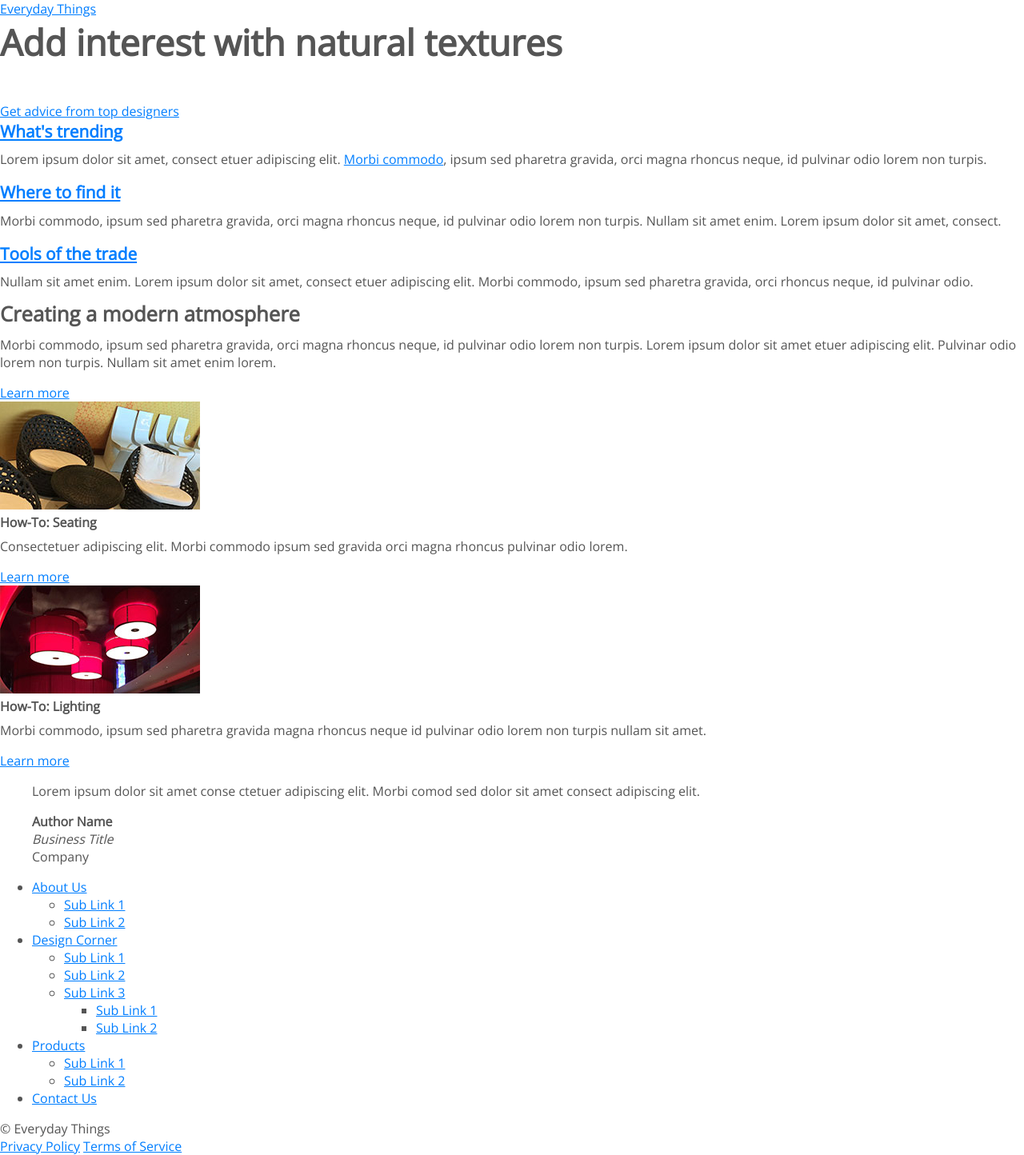
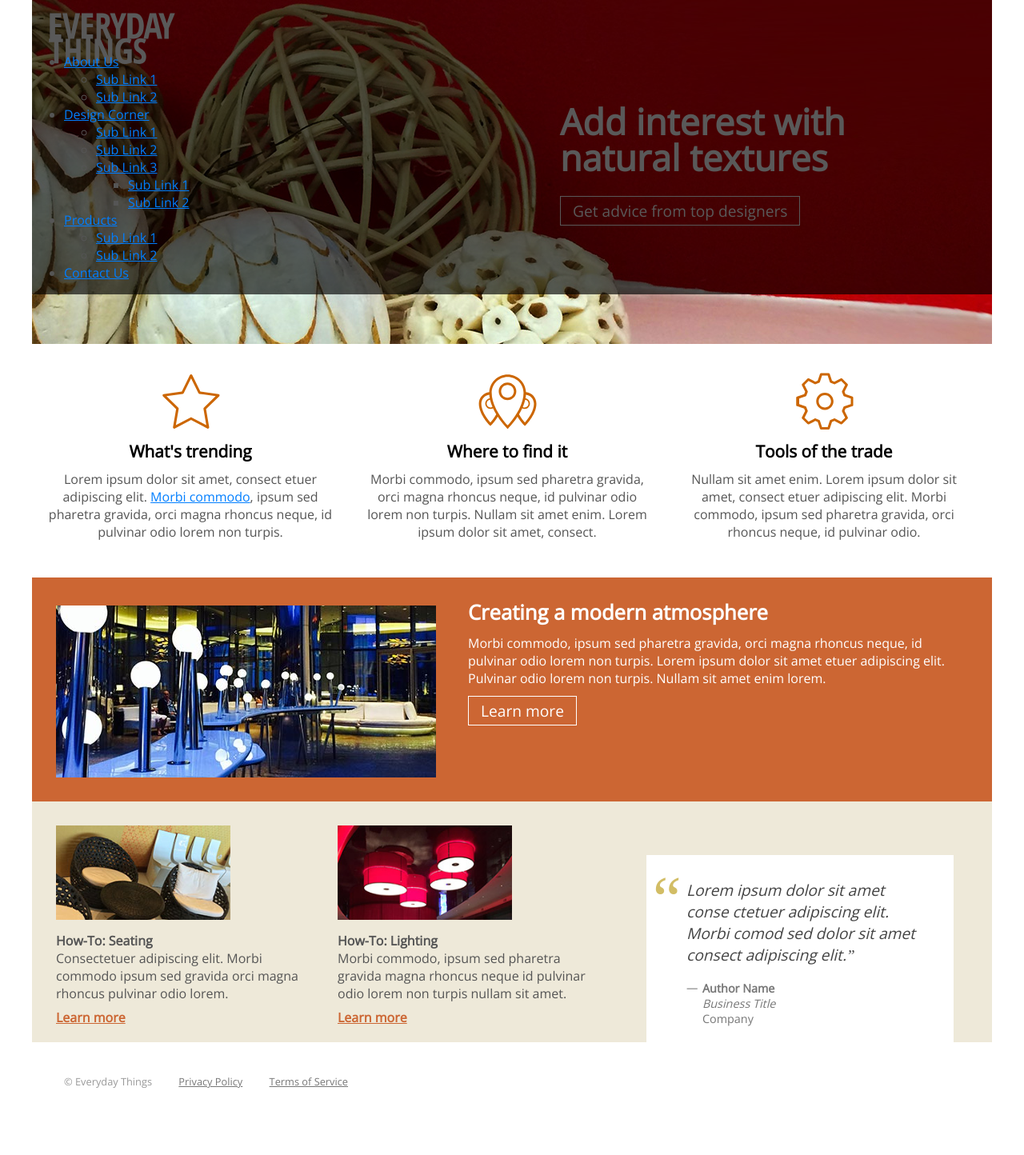
Before and after one commit to Tellarra/DaltonITWebsite, a PHP site: page / in a window 1280 px wide. Shown: the whole page at 80% size. After the commit the page ends 1360 px from the top, so only its background shows below. Run offline with PHP 8.4, Linux system fonts and the light colour scheme.

Commit message:
Add css for section and footer

```diff
--- a/css/screen.css
+++ b/css/screen.css
@@ -10,6 +10,8 @@ body {
 	padding: 0;
 }
 
+#page {max-width: 1200px; margin: 0 auto; position: relative;}
+
 /* Text */
 
 h1 { margin: 0 0 1em 0; font-size: 2.8em; font-weight: 700; }
@@ -21,3 +23,103 @@ p{ margin: 0 0 1em 0; }
 
 a { color: #007eff; }
 a:visited { color: #65b1ff;}
+
+a.btn { font-size: 1.2em; text-decoration: none; color: #fff; border: 1px solid #fff; padding: 4px 15px; transition: background-color .5s;}
+a.btn:hover { background-color: rgba(0,0,0,.3);}
+/* Header */
+
+header { height: 430px; background: #cf0004 url(../images/banner_1200.jpg) no-repeat center bottom; position: relative;}
+
+header a.logo {
+	position: absolute;
+	display: block; width: 160px; height: 66px;
+	background: url(../images/logo.svg) no-repeat 0 0; background-size: contain;
+	top: 15px; left: 20px;
+}
+
+header a.logo span { display: none; }
+
+header div.hero { position: absolute; width: 42%; top: 130px; left: 55%; }
+
+header div.hero h1 { line-height: 1em; margin: 0 0 30px 0; color: #fff;}
+
+/* Section - All */
+
+section { padding: 0 30px; }
+section::after { content: ""; display: block; clear: both; }
+
+
+/* Section - Main */
+
+section.main { margin-top: 20px; margin-bottom: 30px; padding: 0; }
+section.main aside { width: 33%; float: left; text-align: center; }
+section.main .content { margin: 15px; background: no-repeat center top; background-size: 75px 75px; padding-top: 85px; }
+
+section.main aside h3 a { color: #000; text-decoration: none; }
+section.main aside h3 a:hover { text-decoration: underline; }
+
+section.main aside .content.trending { background-image: url(../images/icon_star.svg); }
+section.main aside .content.find-it { background-image: url(../images/icon_marker.svg); }
+section.main aside .content.tools { background-image: url(../images/icon_gear.svg); }
+
+/* Section - Atmosphere */
+
+section.atmosphere { background-color: #cc6633; padding-top: 30px; padding-bottom:  30px; color: #fff; }
+section.atmosphere article { padding: 0 20px 0 515px; background: url(../images/photo_lounge.jpg) no-repeat 0 5px; min-height: 220px; }
+
+/* Section - How-to */
+
+section.how-to { background-color: #eee9d9; position: relative; }
+section.how-to aside { width: 30%; float: left; margin-right: 10px; }
+section.how-to aside .content { padding: 30px 30px 20px 0; }
+section.how-to aside .content img { display: block; margin-bottom:  15px; width: 70%;}
+section.how-to aside .content h4 { margin-bottom: 0; }
+section.how-to aside .content p { margin-bottom: .5em; }
+section.how-to aside .content a { display: inline-block; color: #cc6633; font-weight: 700;}
+
+section.how-to blockquote {
+	margin: 0; width: 32%;
+	color: #444;
+	background-color: #fff;
+	position: absolute; bottom: 0; right: 4%;
+}
+
+section.how-to blockquote p { margin: 30px 30px 20px 50px; }
+section.how-to blockquote p.quote { font-style: italic; font-size: 1.2em; }
+section.how-to blockquote p.credit {
+	color: #777;
+	font-size: .9em; margin-top: 0; padding-left:  20px; line-height: 1.3em;
+	position: relative;
+}
+
+section.how-to blockquote::before {
+	content: "\201c"; color: #d2bd65;
+	position: absolute;
+	top: 10px; left: 8px;
+	font-size: 5em;
+	font-family: serif;
+}
+
+section.how-to blockquote p.quote::after { content: "\201d"; font-family: serif; }
+section.how-to blockquote p.credit::before { content: "\2014"; position: absolute; top: -1px; left: 0; }
+
+/* Navigation */
+
+nav {
+	background-color: rgba(0,0,0,.65);
+	position: absolute;
+	top: 0px; left: 0px;
+	padding: 50px 0 0 0;
+	width: 100%;
+}
+
+
+
+
+/* Footer */
+
+footer { font-size: .8em; margin: 40px; color: #999; }
+footer .content { display: inline;}
+footer a { margin-left: 30px; color: #777; }
+footer a:visited { color: #777; }
+footer a:hover { color: #000; }
--- a/index.html
+++ b/index.html
@@ -11,7 +11,7 @@
 
 		<div id="page">
 			<header>
-				<a class="logo" title="Everyday Things" href="http://codifydesign.com">Everyday Things</a>
+				<a class="logo" title="Everyday Things" href="http://codifydesign.com"><span>Everyday Things</span></a>
 				<div class="hero">
 					<h1>Add interest with natural textures</h1>
 					<a class="btn" title="Get advice from top designers" href="#">Get advice from top designers</a>
@@ -20,18 +20,19 @@
 
 			<section class="main">
 				<aside>
-					<div class="content">
+					<div class="content trending">
 						<h3><a href="#">What&apos;s trending</a></h3>
 							<p>Lorem ipsum dolor sit amet, consect etuer adipiscing elit. <a href="http://codifydesign.com">Morbi commodo</a>, ipsum sed pharetra gravida, orci magna rhoncus neque, id pulvinar odio lorem non turpis.</p>
 					</div>
 				</aside>
-					<div class="content">
+				<aside>
+					<div class="content find-it">
 						<h3><a href="#">Where to find it</a></h3>
 							<p>Morbi commodo, ipsum sed pharetra gravida, orci magna rhoncus neque, id pulvinar odio lorem non turpis. Nullam sit amet enim. Lorem ipsum dolor sit amet, consect.</p>
 					</div>
-
+				</aside>
 				<aside>
-					<div class="content">
+					<div class="content tools">
 						<h3><a href="#">Tools of the trade</a></h3>
 						<p>Nullam sit amet enim. Lorem ipsum dolor sit amet, consect etuer adipiscing elit. Morbi commodo, ipsum sed pharetra gravida, orci rhoncus neque, id pulvinar odio.</p>
 					</div>
@@ -56,10 +57,12 @@
 					</div>
 				</aside>
 				<aside>
+				<div class="content">
 					<img alt="Choosing the proper lighting" src="images/photo_lighting.jpg">
 					<h4>How-To: Lighting</h4>
 					<p>Morbi commodo, ipsum sed pharetra gravida magna rhoncus neque id pulvinar odio lorem non turpis nullam sit amet.</p>
 					<a title="Learn how to choose the proper lighting." href="http://codifydesign.com">Learn more</a>
+					</div>
 				</aside>
 				<blockquote>
 					<p class="quote">Lorem ipsum dolor sit amet conse ctetuer adipiscing elit. Morbi comod sed dolor sit amet consect adipiscing elit.</p>
```
